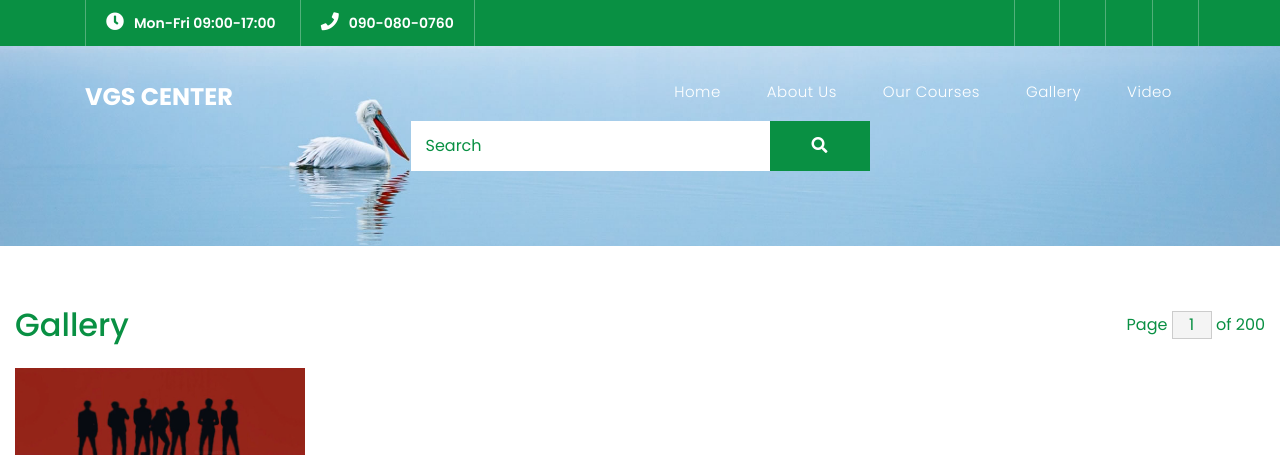
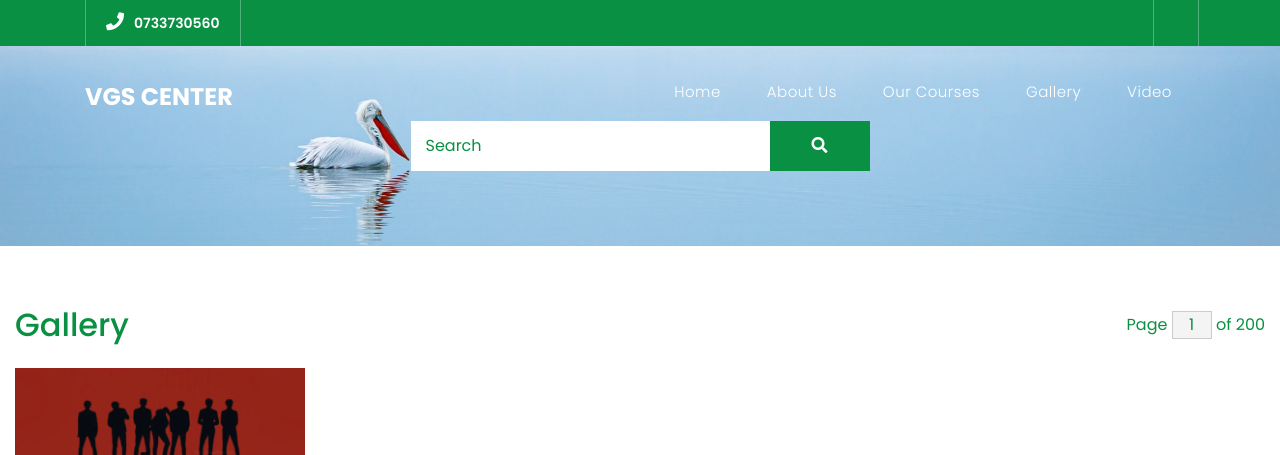
Before and after one commit to Suzan97/VGS, a Django app: page /photo in a window 1280 px wide. Shown: the top 455 px of the page. Run offline with Django 3.2, Linux system fonts and the light colour scheme; data comes from the database, SQL or seed files in the repository; some libraries are stand-ins or nearby versions.

Commit message:
latest update 1.8

```diff
--- a/templates/photo.html
+++ b/templates/photo.html
@@ -41,16 +41,16 @@
           <div class="row">
             <div class="col-md-8 col-xs-12">
               <ul class="left-info">
-                <li><a href="#"><i class="fa fa-clock-o"></i>Mon-Fri 09:00-17:00</a></li>
-                <li><a href="#"><i class="fa fa-phone"></i>090-080-0760</a></li>
+                <!-- <li><a href="#"><i class="fa fa-clock-o"></i>Mon-Fri 09:00-17:00</a></li> -->
+                <li><a href="#"><i class="fa fa-phone"></i>0733730560</a></li>
               </ul>
             </div>
             <div class="col-md-4">
               <ul class="right-icons">
                 <li><a href="#"><i class="fa fa-facebook"></i></a></li>
-                <li><a href="#"><i class="fa fa-twitter"></i></a></li>
+                <!-- <li><a href="#"><i class="fa fa-twitter"></i></a></li>
                 <li><a href="#"><i class="fa fa-linkedin"></i></a></li>
-                <li><a href="#"><i class="fa fa-behance"></i></a></li>
+                <li><a href="#"><i class="fa fa-behance"></i></a></li> -->
               </ul>
             </div>
           </div>
--- a/templates/video.html
+++ b/templates/video.html
@@ -1,5 +1,5 @@
 {% load static %}
-
+{% load embed_video_tags %}
 
 <!DOCTYPE html>
 <html lang="en">
@@ -135,6 +135,8 @@
           </div>
 
           {% endvideo %}
+          {% empty %}
+            <h3>No videos...</h3>
           {% endfor %}
 
       </div> <!-- row -->
```
Also changed, not shown: templates/videodetail.html (+5 -14 lines).
